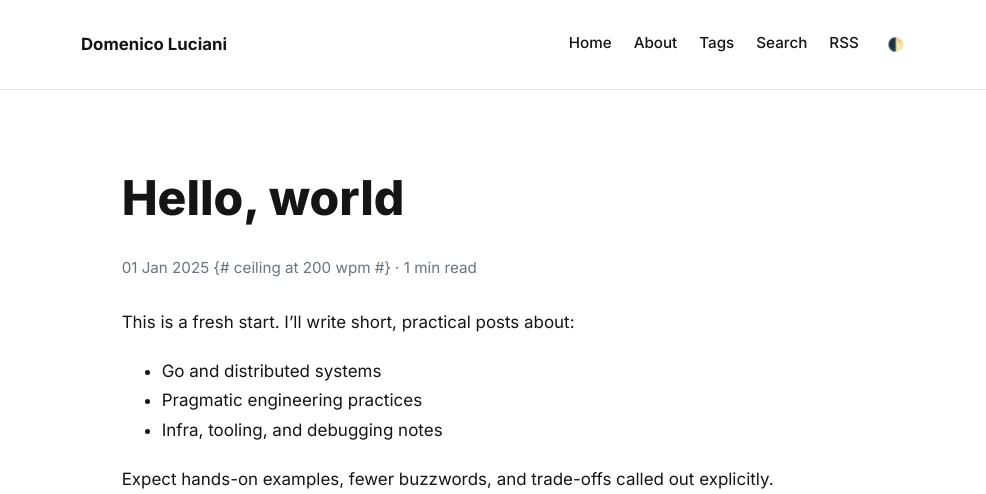
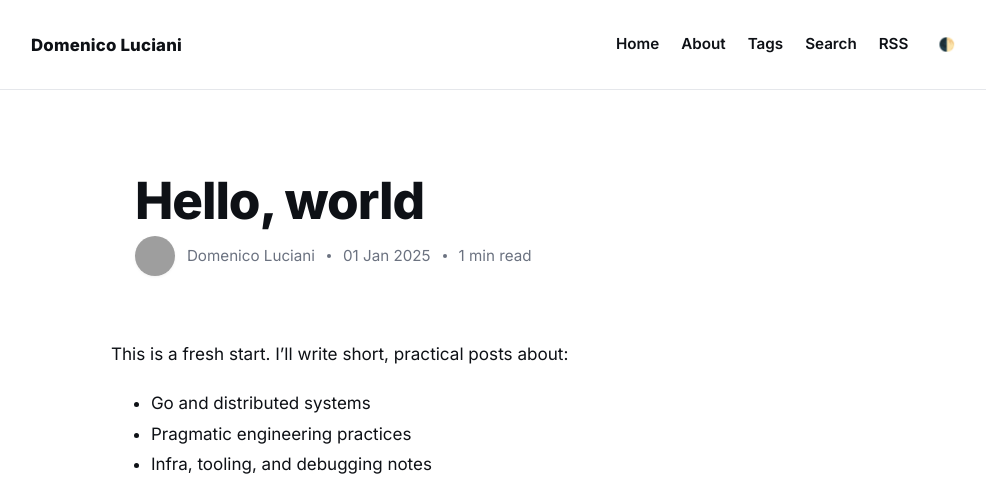
Before and after one commit to dlion/dryrun, a Jekyll site: the page built from _posts/2025-01-01-hello-world.md, in a window 1280 px wide and 1400 px high. Shown: the top 494 px of the window, without its empty margins (143-1129 px from the left). Built offline with Jekyll 4.4.1, drawn with Linux system fonts in a browser that asks for light colours; some of the changed text lies outside the part shown; grey boxes are pictures that could not be loaded.

Commit message:
iteration 12

````diff
--- a/_config.yml
+++ b/_config.yml
@@ -1,13 +1,19 @@
-# ————— Site identity —————
+# ——— Site identity ———
 title: "Domenico Luciani"
-name: "Domenico Luciani"
+name:  "Domenico Luciani"
 description: "Software engineer notes on Go, distributed systems, infra, and pragmatic engineering."
-url: "https://dlion.github.io"     # for project sites use domain root
-baseurl: "/dryrun"                  # the repo name
 
-# ————— Author —————
-author: "Domenico Luciani"
+# For project sites: url is the domain root, baseurl is the repo path
+url: "https://dlion.github.io"
+baseurl: "/dryrun"
+
+# ——— Author ———
+author_name: "Domenico Luciani"              # used in post header meta
+author: "Domenico Luciani"                   # fallback for older includes
+author_avatar: "/assets/images/profile.png"  # used by post layout (add the file)
 mastodon: "https://mastodon.social/@dlion"
+
+# Social links (render anywhere)
 links:
   - label: "GitHub"
     url: "https://github.com/dlion"
@@ -17,22 +23,30 @@ links:
   - label: "Twitter"
     url: "https://twitter.com/DLion92"
 
-# ————— Writing —————
+# ——— Navigation ——— (consumed by the header)
+nav:
+  - { title: Home,   url: "/" }
+  - { title: About,  url: "/about/" }
+  - { title: Tags,   url: "/tags/" }
+  - { title: Search, url: "/search/" }
+  - { title: RSS,    url: "/feed.xml" }
+
+# ——— Writing ———
+markdown: kramdown
 highlighter: rouge
-markdown: kramdown
 kramdown:
   input: GFM
   hard_wrap: true
   syntax_highlighter: rouge
   syntax_highlighter_opts:
-    line_numbers: true  # you can turn to true per block: ```go linenos
+    line_numbers: true   # can override per block: ```go linenos
 
 permalink: /:year/:month/:day/:title/
 timezone: Europe/Madrid
 paginate: 10
 paginate_path: "/page:num/"
 
-# ————— Plugins supported by GitHub Pages —————
+# ——— Plugins (all supported by GitHub Pages) ———
 plugins:
   - jekyll-feed
   - jekyll-sitemap
@@ -41,7 +55,7 @@ plugins:
   - jekyll-seo-tag
   - jekyll-paginate
 
-# ————— Defaults —————
+# ——— Defaults ———
 defaults:
   - scope: { path: "", type: "posts" }
     values:
@@ -51,8 +65,8 @@ defaults:
       tags: []
       toc: false
 
-# ————— Analytics/Comments (off for now) —————
-plausible_domain: ""  # e.g., domenicoluciani.com
+# ——— Analytics/Comments (off by default) ———
+plausible_domain: ""  # e.g., domenicoluciani.com (empty disables)
 
 giscus:
   repo: "dlion/dryrun"
@@ -65,7 +79,7 @@ giscus:
   theme: "preferred_color_scheme"
   lang: "en"
 
-# ————— Build —————
+# ——— Build ———
 exclude:
   - README.md
   - node_modules
@@ -76,14 +90,5 @@ exclude:
 feed:
   path: feed.xml
 
-# toggles
-comments: false          # default: enable comments on posts (can override per post)
-plausible_domain: ""    # e.g. domenicoluciani.com (leave blank to disable)
-
-# navigation (so we can render automatically)
-nav:
-  - { title: Home, url: / }
-  - { title: About, url: /about/ }
-  - { title: Tags,  url: /tags/ }
-  - { title: Search, url: /search/ }
-  - { title: RSS,   url: /feed.xml }
+# ——— Design knobs (optional, used by CSS if you want) ———
+accent_color: "#4f46e5"   # you can wire this into :root --accent later if desired
--- a/_layouts/post.html
+++ b/_layouts/post.html
@@ -1,64 +1,52 @@
 ---
 layout: default
 ---
-<article class="post h-entry">
-  <header class="post-header">
-    <h1 class="p-name">{{ page.title }}</h1>
-    <p class="post-meta">
-  <time class="dt-published" datetime="{{ page.date | date_to_xmlschema }}">
-    {{ page.date | date: "%d %b %Y" }}
-  </time>
-  {% if page.updated %}
-    · Updated <time datetime="{{ page.updated | date_to_xmlschema }}">{{ page.updated | date: "%d %b %Y" }}</time>
-  {% endif %}
-  {% if page.tags and page.tags != empty %} ·
-    {% for t in page.tags %}<span class="chip">#{{ t }}</span>{% endfor %}
-  {% endif %}
 
-  {%- assign words = page.content | strip_html | number_of_words -%}
-  {%- assign mins  = words | plus: 199 | divided_by: 200 -%} {# ceiling at 200 wpm #}
-  · {{ mins }} min read
-</p>
+<article class="post">
+
+  {%- if page.image -%}
+  <div class="post-hero container" aria-hidden="true">
+    <img src="{{ page.image | relative_url }}" alt="">
+  </div>
+  {%- endif -%}
+
+  <header class="post-header container">
+    <h1 class="post-title">{{ page.title }}</h1>
+
+    <div class="post-meta">
+      {%- if site.author_avatar -%}
+        <img class="avatar" src="{{ site.author_avatar | relative_url }}" alt="{{ site.author | default: site.author_name }}">
+      {%- endif -%}
+      <span>{{ site.author_name | default: site.author | default: site.title }}</span>
+      <span class="dot" aria-hidden="true"></span>
+      <time class="dt-published" datetime="{{ page.date | date_to_xmlschema }}">
+        {{ page.date | date: "%d %b %Y" }}
+      </time>
+      <span class="dot" aria-hidden="true"></span>
+      {%- assign words = content | strip_html | replace:'  ',' ' | replace:'\n',' ' | split:' ' | size -%}
+      {%- assign minutes = words | divided_by:200 -%}
+      <span>
+        {%- if minutes < 1 -%}1 min read{%- else -%}{{ minutes }} min read{%- endif -%}
+      </span>
+      {%- if page.tags and page.tags != empty -%}
+        <span class="dot" aria-hidden="true"></span>
+        <span>
+          {% for t in page.tags %}
+            #{{ t }}{% unless forloop.last %}&nbsp;{% endunless %}
+          {% endfor %}
+        </span>
+      {%- endif -%}
+    </div>
   </header>
 
-  {% if page.toc %}
-  <details class="callout info"><summary><strong>Table of contents</strong></summary>
-  * TOC
-  {:toc}
-  </details>
-  {% endif %}
-
-  <section class="post-content e-content">
+  <section class="post-content main">
     {{ content }}
   </section>
 
-  <div class="post-actions">
-    <div class="share">
-      <a class="btn" href="https://twitter.com/intent/tweet?url={{ page.url | absolute_url | uri_escape }}&text={{ page.title | uri_escape }}">🐦 Tweet</a>
-      <a class="btn" href="https://www.linkedin.com/sharing/share-offsite/?url={{ page.url | absolute_url | uri_escape }}">in Share</a>
-      <a class="btn" href="https://news.ycombinator.com/submitlink?u={{ page.url | absolute_url | uri_escape }}&t={{ page.title | uri_escape }}">🗞 HN</a>
-    </div>
-    <a class="btn primary" href="{{ '/feed.xml' | relative_url }}">Subscribe (RSS)</a>
-  </div>
+  <section class="share">
+    <a href="https://twitter.com/intent/tweet?url={{ site.url | append: page.url | url_encode }}&text={{ page.title | uri_escape }}" rel="noopener" target="_blank">Tweet</a>
+    <a href="https://news.ycombinator.com/submitlink?u={{ site.url | append: page.url | url_encode }}&t={{ page.title | uri_escape }}" rel="noopener" target="_blank">HN</a>
+    <a href="{{ "/feed.xml" | relative_url }}">Subscribe (RSS)</a>
+  </section>
 
-  <div class="prevnext">
-    {% if page.previous %}
-    <a class="mini" href="{{ page.previous.url | relative_url }}">
-      <div class="meta">Previous</div>
-      <h3>{{ page.previous.title }}</h3>
-      <div class="meta">{{ page.previous.date | date: "%d %b %Y" }}</div>
-    </a>
-    {% endif %}
-    {% if page.next %}
-    <a class="mini" href="{{ page.next.url | relative_url }}">
-      <div class="meta">Next</div>
-      <h3>{{ page.next.title }}</h3>
-      <div class="meta">{{ page.next.date | date: "%d %b %Y" }}</div>
-    </a>
-    {% endif %}
-  </div>
-
-  {% if page.comments != false %}
-    {% include giscus.html %}
-  {% endif %}
 </article>
--- a/assets/css/main.css
+++ b/assets/css/main.css
@@ -1,124 +1,189 @@
 @import url('https://fonts.googleapis.com/css2?family=Inter:wght@400;500;600;700;800&display=swap');
 
-/* ========== Tokens (default = light) ========== */
-:root {
-  --bg: #ffffff;
-  --surface: #fafafa;
-  --panel: #ffffff;
-  --fg: #151515;
-  --muted: #6b7280;
-  --border: #e5e7eb;
-  --code-bg: #f6f8fa;
-  --code-ink: #1f2937;
+/* =========================
+   Design tokens
+   ========================= */
+:root{
+  --bg:#ffffff;
+  --surface:#f6f7f9;
+  --panel:#ffffff;
+  --ink:#0e1116;
+  --muted:#6b7280;
+  --border:#e5e7eb;
   --accent: oklch(63% 0.20 260);
-  --accent-ink: #fff;
-  --r-sm: 4px; --r-md: 6px; --r-lg: 10px; --r-xl: 18px;
-  --shadow-1: 0 1px 3px rgba(16,24,40,.06);
-  --shadow-2: 0 8px 20px rgba(2,6,23,.08);
-  --space: 16px;
-  --max: 880px;
-  --measure: 70ch;
+  --accent-ink:#fff;
+
+  --code-bg:#f6f8fa;
+  --code-ink:#111827;
+
+  --max: 980px;           /* outer container */
+  --measure: 72ch;        /* text column width */
+  --radius-sm:8px;
+  --radius-md:12px;
+
+  --shadow-1:0 1px 3px rgba(2,6,23,.06);
+  --shadow-2:0 10px 30px rgba(2,6,23,.10);
 }
 
 @media (prefers-color-scheme: dark){
-  :root {
-    --bg: #0b0d10;
-    --surface: #111418;
-    --panel: #161b22;
-    --fg: #e5e7eb;
-    --muted: #9ca3af;
-    --border: #1f2937;
-    --code-bg: #0d1117;
-    --code-ink: #e5e7eb;
+  :root{
+    --bg:#0b0d10;
+    --surface:#0f1318;
+    --panel:#10161e;
+    --ink:#e5e7eb;
+    --muted:#9aa3ad;
+    --border:#1c2430;
+
+    --code-bg:#0d1117;
+    --code-ink:#e5e7eb;
   }
 }
 
-:root.theme-light {
-  color-scheme: light;
-  --bg: #ffffff; --surface: #fafafa; --panel: #ffffff;
-  --fg: #151515; --muted: #6b7280; --border: #e5e7eb;
-  --code-bg: #f6f8fa; --code-ink: #1f2937;
-}
-:root.theme-dark {
-  color-scheme: dark;
-  --bg: #0b0d10; --surface: #111418; --panel: #161b22;
-  --fg: #e5e7eb; --muted: #9ca3af; --border: #1f2937;
-  --code-bg: #0d1117; --code-ink: #e5e7eb;
+/* manual toggle support */
+:root.theme-dark{ color-scheme:dark; }
+:root.theme-light{ color-scheme:light; }
+
+/* =========================
+   Base
+   ========================= */
+*{ box-sizing: border-box; }
+html,body{ height:100%; }
+body{
+  margin:0;
+  background:var(--bg);
+  color:var(--ink);
+  font: 17px/1.8 "Inter", system-ui, -apple-system, Segoe UI, Roboto, sans-serif;
+  -webkit-font-smoothing: antialiased;
+  -moz-osx-font-smoothing: grayscale;
 }
 
-/* ========== Base ========== */
-*{ box-sizing:border-box }
-body{
-  margin:0;
-  font: 17px/1.75 'Inter', system-ui, -apple-system, Segoe UI, Roboto, sans-serif;
-  color: var(--fg);
-  background: var(--bg);
+a{ color:var(--accent); text-decoration: underline; text-underline-offset: 2px; }
+a:hover{ text-decoration-thickness:.14em; }
+
+.container{ max-width: var(--max); margin:0 auto; padding: 20px 24px; }
+
+.main{ max-width: var(--measure); margin: 0 auto; }
+
+/* =========================
+   Header (Ghost-like)
+   ========================= */
+.site-header{
+  position: sticky; top:0; z-index:40;
+  backdrop-filter: saturate(180%) blur(12px);
+  background: color-mix(in oklab, var(--bg), transparent 10%);
+  border-bottom:1px solid var(--border);
 }
-a{ color: var(--accent); text-decoration: underline; text-underline-offset: 2px; }
-a:hover{ text-decoration-thickness: .14em; }
-.container{ max-width: var(--max); margin:0 auto; padding: 24px; }
-
-/* ========== Header ========== */
-.site-header{
-  position: sticky; top:0; z-index:50;
-  backdrop-filter: saturate(180%) blur(12px);
-  background: color-mix(in oklab, var(--bg), transparent 12%);
-  border-bottom: 1px solid var(--border);
+.site-header .bar{
+  display:flex; align-items:center; justify-content:space-between; gap:16px;
 }
-.site-header .bar{ display:flex; align-items:center; justify-content:space-between; gap:16px; }
-.site-title{ font-weight:700; text-decoration:none; color:var(--fg); font-size:1.05rem; }
-.site-nav{ display:flex; align-items:center; gap:18px; }
+.site-title{
+  text-decoration:none; color:var(--ink);
+  font-weight:800; letter-spacing:.2px; font-size:1.05rem;
+}
+.site-nav{ display:flex; align-items:center; gap:22px; }
 .site-nav a{
-  text-decoration:none; color:var(--fg);
-  padding:6px 2px; font-weight:500; font-size:.95rem;
-  border-bottom: 2px solid transparent;
+  text-decoration:none; color:var(--ink);
+  font-weight:600; font-size:.95rem;
+  padding: 10px 0;
+  border-bottom:2px solid transparent;
 }
 .site-nav a:hover,
-.site-nav a.active{ border-bottom-color: var(--accent); }
+.site-nav a.active{ border-bottom-color:var(--accent); }
 .theme-toggle{
-  border:none; padding:.35rem .55rem;
-  border-radius: var(--r-sm);
-  background: transparent; color:var(--fg);
-  cursor:pointer;
+  border:0; background:transparent; color:var(--ink); cursor:pointer;
+  padding:8px; border-radius:6px;
 }
 
-/* ========== Post ========== */
-.post{ max-width: var(--measure); margin:42px auto 0; }
-.post-header h1{ font-size: clamp(2rem, 2.5vw + 1.2rem, 3rem); font-weight:800; margin-bottom:.5rem; }
-.post-meta{ color:var(--muted); font-size:.95rem; margin-bottom:26px; }
+/* =========================
+   Post hero + meta
+   ========================= */
+.post{ margin-top: 28px; }
+.post-hero{
+  margin: 18px auto 26px;
+  border-radius: var(--radius-md);
+  overflow:hidden;
+  box-shadow: var(--shadow-2);
+}
+.post-hero img{ width:100%; height:auto; display:block; }
 
-.post-content p{ margin:1.1em 0; font-size:1.06rem; line-height:1.8; }
-.post-content h2{ margin-top:2rem; margin-bottom:.7rem; font-size:1.55rem; font-weight:700; }
-.post-content h3{ margin-top:1.6rem; margin-bottom:.6rem; font-size:1.25rem; font-weight:600; }
+.post-header{ max-width: var(--measure); margin: 0 auto; }
+.post-title{
+  font-size: clamp(2.2rem, 2.5vw + 1.2rem, 3.2rem);
+  line-height:1.12; letter-spacing:-.02em;
+  font-weight: 850; margin: 14px 0 6px;
+}
+.post-meta{
+  display:flex; align-items:center; gap:12px; color:var(--muted);
+  font-size:.95rem; margin-bottom: 24px;
+}
+.avatar{
+  width:40px; height:40px; border-radius:50%; object-fit:cover;
+  box-shadow: var(--shadow-1);
+}
+.dot{ width:4px; height:4px; border-radius:999px; background:var(--muted); display:inline-block; }
 
-.video{ position:relative; padding-bottom:56.25%; height:0; margin:1.5rem 0; }
-.video iframe{ position:absolute; top:0; left:0; width:100%; height:100%; border:0; }
-
-.callout{ padding:.9rem 1rem; border-left:4px solid var(--accent); background:var(--surface); border-radius: var(--r-sm); margin:1.3rem 0; }
-.callout.warn{ border-color:#d97706; }
-.callout.ok{ border-color:#059669; }
-
-/* ========== Code ========== */
-pre, code { font-family: ui-monospace, SFMono-Regular, Menlo, Consolas, monospace; }
-pre{
-  background: var(--code-bg);
-  color: var(--code-ink);
-  padding: 1rem;
-  border-radius: var(--r-sm);
-  overflow-x:auto;
-  font-size:.9rem; line-height:1.6;
-  margin:1.3rem 0;
-}
-code{
-  background: color-mix(in oklab, var(--code-bg), transparent 70%);
-  padding:.15rem .35rem; border-radius:4px;
+/* =========================
+   Post content
+   ========================= */
+.post-content{ max-width: var(--measure); margin: 0 auto; }
+.post-content p{ margin: 1.1em 0; font-size: 1.07rem; }
+.post-content h2{ margin: 2rem 0 .8rem; font-size: 1.7rem; font-weight: 800; }
+.post-content h3{ margin: 1.6rem 0 .6rem; font-size: 1.28rem; font-weight: 700; }
+.post-content blockquote{
+  margin: 1.4rem 0; padding: .2rem 1rem; border-left: 4px solid var(--accent);
+  color: color-mix(in oklab, var(--ink), #666 35%);
+  background: var(--surface); border-radius: 6px;
 }
 
-/* ========== Share block ========== */
-.share{ margin-top:2.5rem; padding-top:1.2rem; border-top:1px solid var(--border); display:flex; flex-wrap:wrap; gap:1rem; font-size:.95rem; }
-.share a{ text-decoration:none; color:var(--accent); font-weight:500; }
+/* Full-bleed helper (like Ghost) — use `{:.bleed}` in Markdown */
+.post-content .bleed{
+  width: 100vw;
+  max-width: 1200px;
+  margin-left: calc(50% - 50vw);
+  margin-right: calc(50% - 50vw);
+}
+.post-content figure{ margin: 1.3rem 0; }
+.post-content img{ width:100%; height:auto; border-radius: 10px; }
+
+/* Responsive video (YouTube/Vimeo) */
+.video{ position:relative; padding-bottom:56.25%; height:0; margin:1.4rem 0; border-radius:10px; overflow:hidden; background:#000; }
+.video iframe{ position:absolute; inset:0; width:100%; height:100%; border:0; }
+
+/* Inline code & code blocks */
+code, pre{ font-family: ui-monospace, SFMono-Regular, Menlo, Consolas, monospace; }
+code{
+  background: color-mix(in oklab, var(--code-bg), transparent 65%);
+  color: var(--code-ink);
+  padding:.18rem .42rem; border-radius:6px; font-size:.92em;
+}
+pre{
+  background: var(--code-bg); color: var(--code-ink);
+  padding: 1rem 1.1rem; border-radius:10px; overflow:auto; margin:1.25rem 0;
+  box-shadow: var(--shadow-1);
+}
+
+/* Share block */
+.share{
+  max-width: var(--measure); margin: 2.2rem auto 0;
+  padding-top: 1.2rem; border-top:1px solid var(--border);
+  display:flex; flex-wrap:wrap; gap:1rem; font-size:.95rem;
+}
+.share a{ text-decoration:none; color:var(--accent); font-weight:600; }
 .share a:hover{ text-decoration:underline; }
 
-/* ========== Footer ========== */
-.site-footer{ margin-top:42px; background:var(--surface); border-top:1px solid var(--border); }
-.site-footer .container{ display:flex; justify-content:space-between; flex-wrap:wrap; gap:12px; font-size:.9rem; color:var(--muted); }
+/* Footer */
+.site-footer{ margin-top:42px; background: var(--surface); border-top:1px solid var(--border); }
+.site-footer .container{
+  display:flex; justify-content:space-between; flex-wrap:wrap; gap:12px;
+  color:var(--muted); font-size:.92rem;
+}
+
+/* Small screens */
+@media (max-width: 720px){
+  .post-title{ font-size: clamp(1.9rem, 4vw + 1.1rem, 2.6rem); }
+  .post-content .bleed{
+    width: calc(100% + 32px);
+    margin-left: -16px; margin-right: -16px;
+    max-width: none;
+  }
+}
````
Also changed, not shown: 1 other file.
